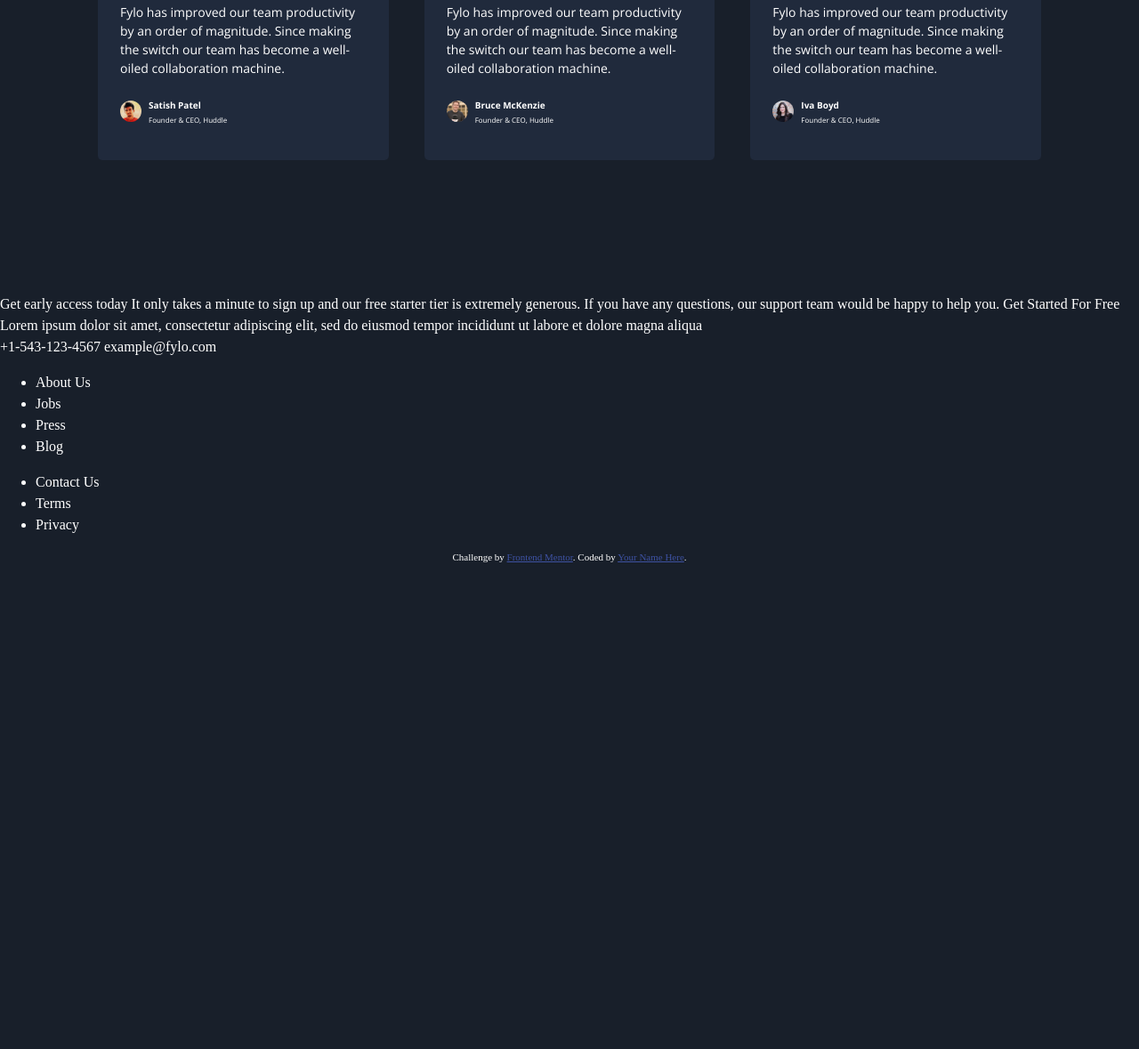
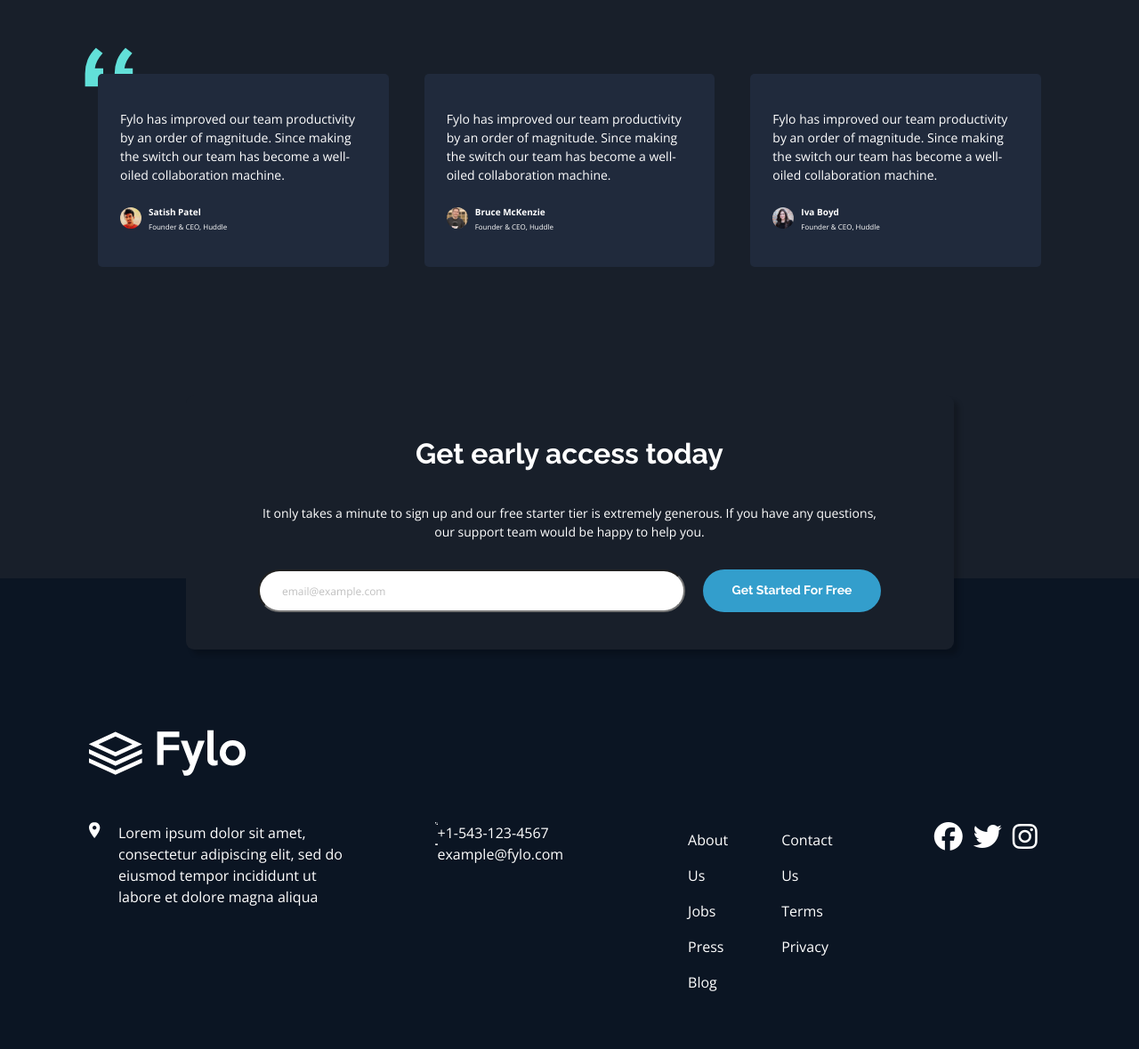
Before and after one commit to outerpreneur/fylo-dark-theme-landing-page-master, a plain HTML site: page index.html in a window 1280 px wide. Shown: the part 2534-3713 px from the top of the page at 89% size. Before the commit the page ends 3168 px from the top, so only its background shows below. Drawn offline with nearby package versions, Linux system fonts and the light colour scheme.

Commit message:
desktop complete

```diff
--- a/index.html
+++ b/index.html
@@ -20,6 +20,10 @@
       rel="stylesheet"
     />
     <link rel="stylesheet" href="/style.css" />
+    <script
+      src="https://kit.fontawesome.com/4289e2d83f.js"
+      crossorigin="anonymous"
+    ></script>
 
     <title>
       Frontend Mentor | Fylo landing page with dark theme and features grid
@@ -132,7 +136,9 @@
     </section>
 
     <section class="testimonials">
+      <div class="testimonials-body">
         <div class="inner-testimonials">
+          <img class="bg-quotes" src="/images/bg-quotes.png" />
           <div class="testimonial">
             <p>
               Fylo has improved our team productivity by an order of magnitude.
@@ -180,23 +186,50 @@
             </div>
           </div>
         </div>
+      </div>
+      <div class="testimonials-call-to-action">
+        <div class="floating-call-to-action">
+          <div class="inner-call-to-action">
+            <h2>Get early access today</h2>
+            <p>
+              It only takes a minute to sign up and our free starter tier is
+              extremely generous. If you have any questions, our support team
+              would be happy to help you.
+            </p>
+            <form action="">
+              <input placeholder="email@example.com" />
+              <button>Get Started For Free</button>
+            </form>
+          </div>
+        </div>
+      </div>
     </section>
 
-    <div>
-      Get early access today It only takes a minute to sign up and our free
-      starter tier is extremely generous. If you have any questions, our support
-      team would be happy to help you. Get Started For Free
+    <footer>
+      <div class="inner-footer">
+        <div class="footer-row-1">
+          <img src="/images/logo.svg" alt="logo" />
+        </div>
+        <div class="footer-row-2">
+          <div class="footer-column-1">
+            <img src="/images/icon-location.svg" alt="" />
+            <p>
+              Lorem ipsum dolor sit amet, consectetur adipiscing elit, sed do
+              eiusmod tempor incididunt ut labore et dolore magna aliqua
+            </p>
           </div>
 
-    <footer>
-      <p>
-        Lorem ipsum dolor sit amet, consectetur adipiscing elit, sed do eiusmod
-        tempor incididunt ut labore et dolore magna aliqua
-      </p>
+          <div class="footer-column-2">
+            <div class="contact-grid">
+              <img src="/images/icon-phone.svg" alt="" />
+              <a>+1-543-123-4567</a>
+              <img src="/images/icon-email.svg" alt="" />
+              <a>example@fylo.com</a>
+            </div>
+          </div>
 
-      <a>+1-543-123-4567</a>
-      <a>example@fylo.com</a>
-
+          <div class="footer-column-3">
+            <div class="column-3-links">
               <ul>
                 <li>About Us</li>
                 <li>Jobs</li>
@@ -209,15 +242,24 @@
                 <li>Terms</li>
                 <li>Privacy</li>
               </ul>
-    </footer>
-
-    <footer>
-      <p class="attribution">
-        Challenge by
-        <a href="https://www.frontendmentor.io?ref=challenge" target="_blank"
-          >Frontend Mentor</a
-        >. Coded by <a href="#">Your Name Here</a>.
-      </p>
+            </div>
+          </div>
+          <div class="footer-column-4">
+            <i
+              class="fa-brands fa-facebook"
+              style="color: #fff; font-size: 32px"
+            ></i>
+            <i
+              class="fa-brands fa-twitter"
+              style="color: #fff; font-size: 32px"
+            ></i>
+            <i
+              class="fa-brands fa-instagram"
+              style="color: #fff; font-size: 32px"
+            ></i>
+          </div>
+        </div>
+      </div>
     </footer>
   </body>
 </html>
--- a/style.css
+++ b/style.css
@@ -35,6 +35,7 @@ h4,
 h5,
 p,
 figure,
+ul,
 blockquote,
 dl,
 dd {
@@ -274,6 +275,11 @@ header {
 /* testimonials */
 
 .testimonials {
+  position: relative;
+  padding: 120px 0 200px 0;
+}
+
+.testimonials-body {
   padding: 150px 110px;
   display: flex;
   justify-content: center;
@@ -284,6 +290,13 @@ header {
   grid-template-columns: 1fr 1fr 1fr;
   gap: 40px;
   max-width: 1380px;
+}
+
+.bg-quotes {
+  position: absolute;
+  z-index: 0;
+  transform: translate(-15px, -30px);
+  z-index: -1;
 }
 
 .testimonial {
@@ -326,3 +339,137 @@ header {
   font-weight: normal;
   line-height: 10px;
 }
+
+footer {
+  background-color: var(--Dark-Blue-footer-background);
+  padding-top: 170px;
+  padding-left: 100px;
+  padding-right: 100px;
+  padding-bottom: 55px;
+  font-family: var(--text-body);
+}
+
+.inner-footer {
+  display: flex;
+  flex-direction: column;
+  gap: 52px;
+}
+
+.footer-row-2 {
+  display: grid;
+  grid-template-columns: 2fr 1fr 1fr 1fr;
+  gap: 100px;
+}
+
+.footer-column-1 {
+  display: flex;
+  align-items: flex-start;
+  gap: 20px;
+  max-width: 380px;
+}
+
+.footer-column-2 {
+  display: flex;
+  align-items: flex-start;
+  grid-template-columns: 1fr 1fr;
+  column-gap: 1px;
+  row-gap: 5px;
+}
+
+.contact-grid {
+  display: grid;
+  grid-template-columns: 1fr 4fr;
+}
+
+.footer-column-3 {
+  display: flex;
+  flex-direction: column;
+  align-items: start;
+}
+
+.column-3-links {
+  display: grid;
+  grid-template-columns: 1fr 1fr;
+  gap: 20px;
+}
+
+.footer-column-3 ul {
+  list-style: none;
+  line-height: 40px;
+}
+
+.footer-column-4 {
+  display: flex;
+  align-items: start;
+  justify-content: center;
+  gap: 12px;
+}
+
+/* call to action */
+
+.testimonials-call-to-action {
+}
+
+.floating-call-to-action {
+  position: absolute;
+  bottom: 0;
+  width: 100%;
+}
+
+.inner-call-to-action {
+  transform: translateY(80px);
+  background-color: var(--Dark-Blue-background);
+  display: flex;
+  flex-direction: column;
+  justify-content: center;
+  width: 863px;
+  margin: 0 auto;
+  padding: 42px 77px;
+  border-radius: 9px;
+  box-shadow: 6px 6px 5px 0px rgba(0, 0, 0, 0.2);
+  border: none;
+  align-items: center;
+  text-align: center;
+  gap: 32px;
+}
+
+.inner-call-to-action h2 {
+  font-family: var(--text-headings);
+  font-size: 32px;
+}
+
+.inner-call-to-action p {
+  font-family: var(--text-body);
+  font-size: 14px;
+  line-height: 21px;
+}
+
+.inner-call-to-action form {
+  display: flex;
+  gap: 20px;
+}
+
+.inner-call-to-action form input {
+  width: 480px;
+  height: 48px;
+  border-radius: 30px;
+  padding-left: 25px;
+}
+
+.inner-call-to-action form input::placeholder {
+  font-size: 12px;
+  color: #c0c0c0;
+  font-family: var(--text-body);
+}
+
+.inner-call-to-action form button {
+  background-color: var(--Blue-inside-call-to-action-gradient);
+  width: 200px;
+  height: 48px;
+  border-radius: 30px;
+  color: var(--White);
+  font-size: 14px;
+  border: none;
+  font-family: var(--text-headings);
+  font-weight: bold;
+}
```
Lines whose indentation alone changed are shown as unchanged.
